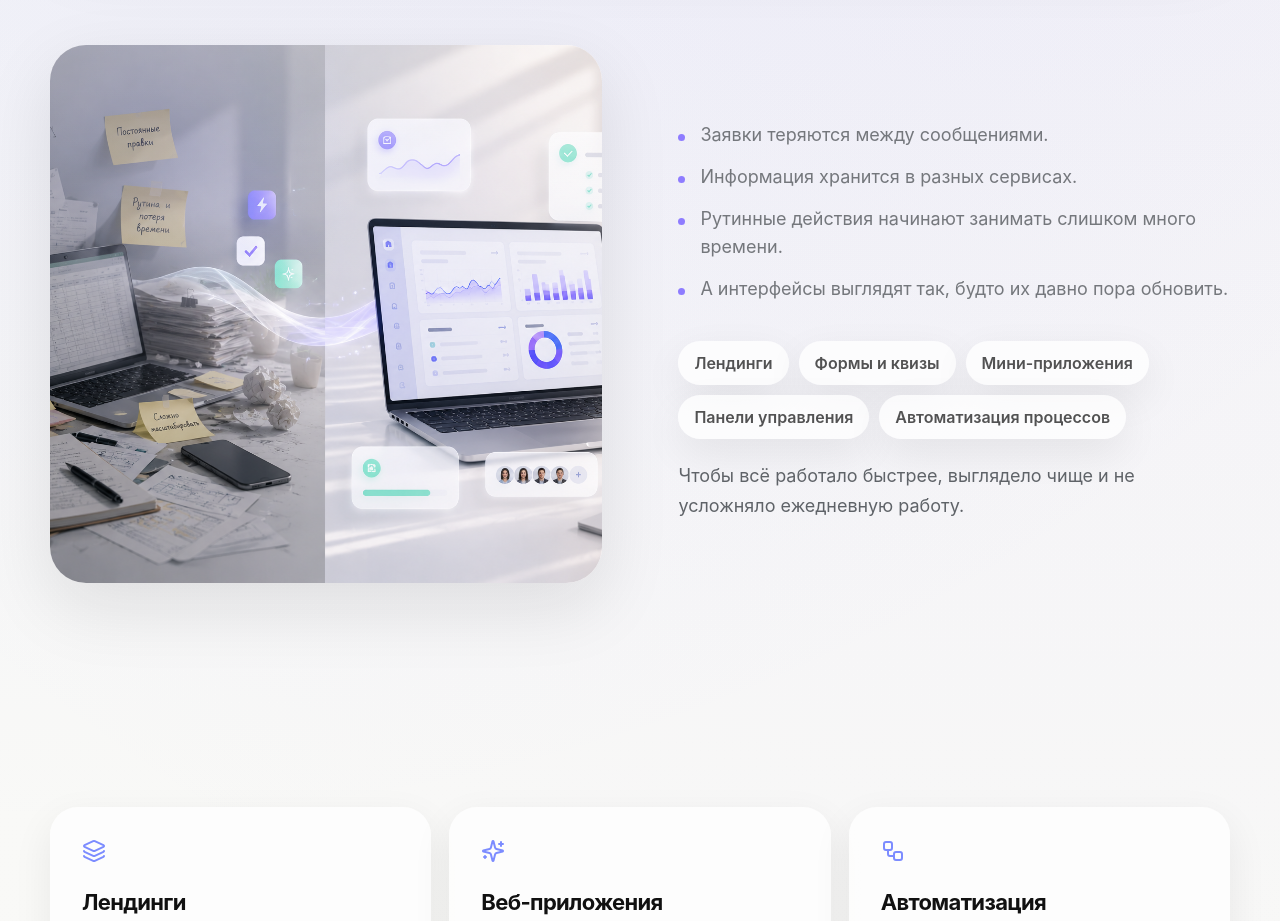
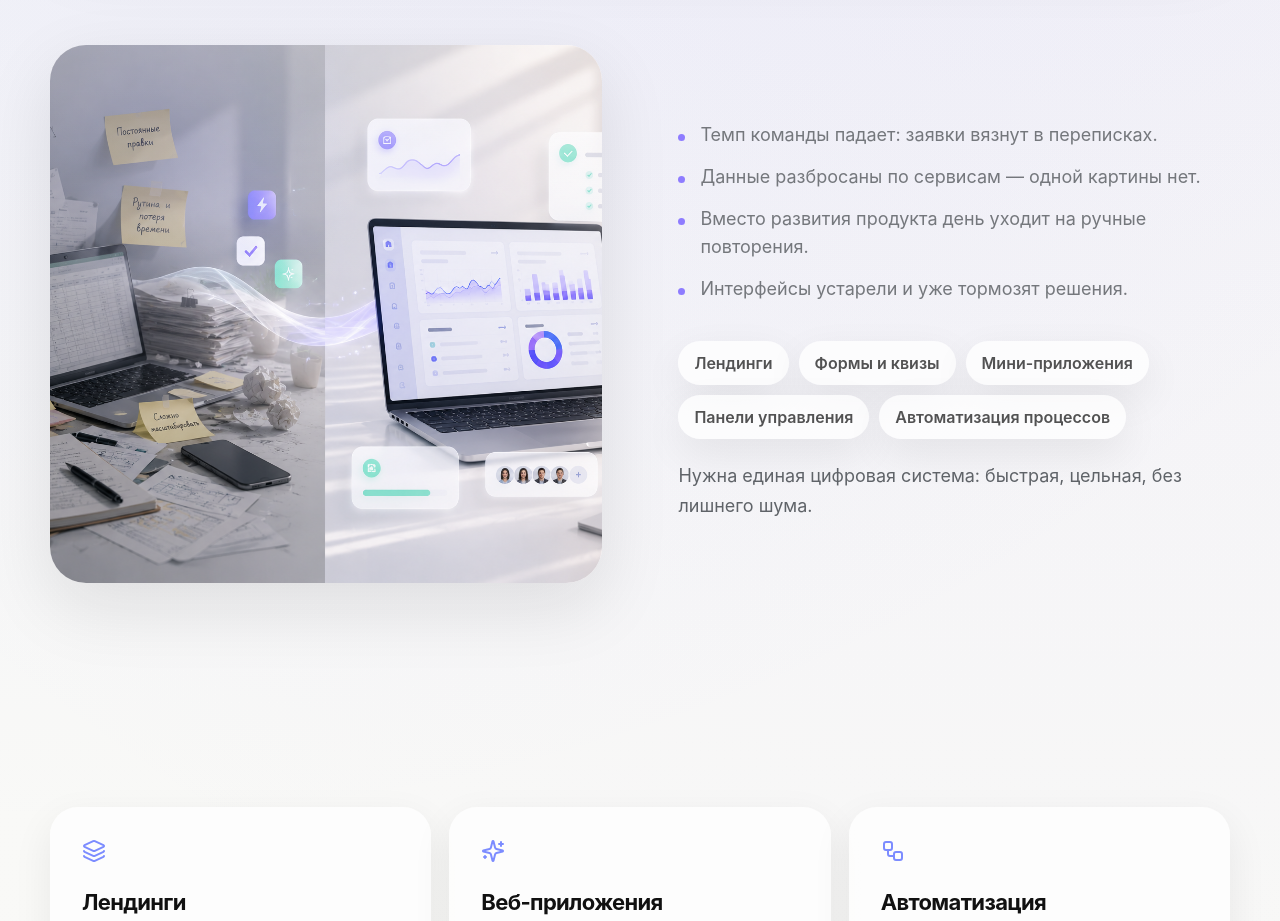
Before and after one commit to vladtranskom888-hue/lending_my, a React (Vite) app: page / in a window 1280 px wide. Shown: the part 1140-2061 px from the top of the page. Built offline with nearby package versions, Linux system fonts and the light colour scheme.

Commit message:
Refine problem block copy with stronger product tone

```diff
--- a/src/App.jsx
+++ b/src/App.jsx
@@ -100,17 +100,17 @@ export default function App() {
         <ImageBlock src="/images/problems.png" alt="Переход от хаоса в процессах к понятной цифровой системе" />
         <div className="copy">
           <div className="problemList">
-            <p>Заявки теряются между сообщениями.</p>
-            <p>Информация хранится в разных сервисах.</p>
-            <p>Рутинные действия начинают занимать слишком много времени.</p>
-            <p>А интерфейсы выглядят так, будто их давно пора обновить.</p>
+            <p>Темп команды падает: заявки вязнут в переписках.</p>
+            <p>Данные разбросаны по сервисам — одной картины нет.</p>
+            <p>Вместо развития продукта день уходит на ручные повторения.</p>
+            <p>Интерфейсы устарели и уже тормозят решения.</p>
           </div>
           <div className="chips">
             {['Лендинги', 'Формы и квизы', 'Мини-приложения', 'Панели управления', 'Автоматизация процессов'].map((item) => (
               <span key={item}>{item}</span>
             ))}
           </div>
-          <p className="muted">Чтобы всё работало быстрее, выглядело чище и не усложняло ежедневную работу.</p>
+          <p className="muted">Нужна единая цифровая система: быстрая, цельная, без лишнего шума.</p>
         </div>
       </section>
 
```
